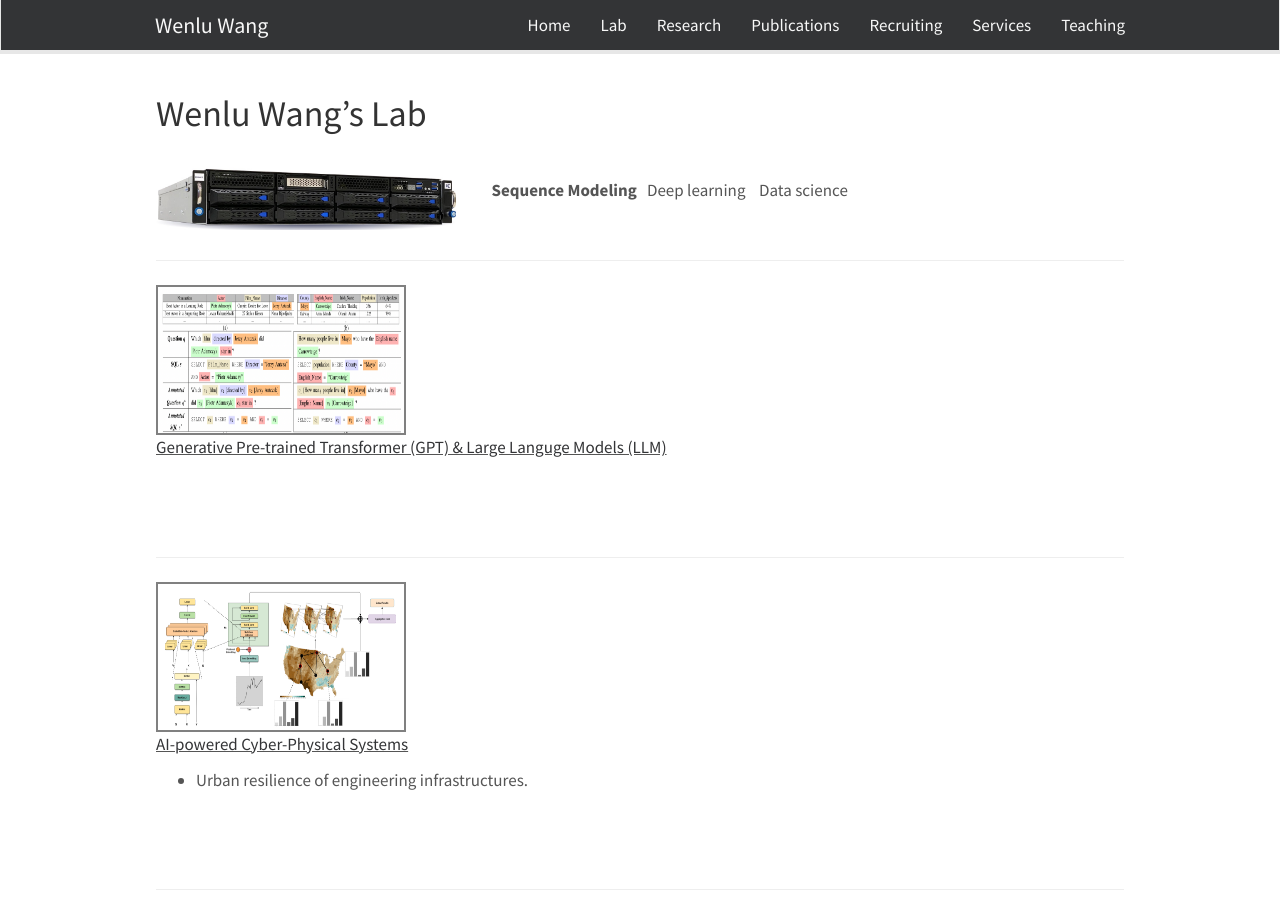
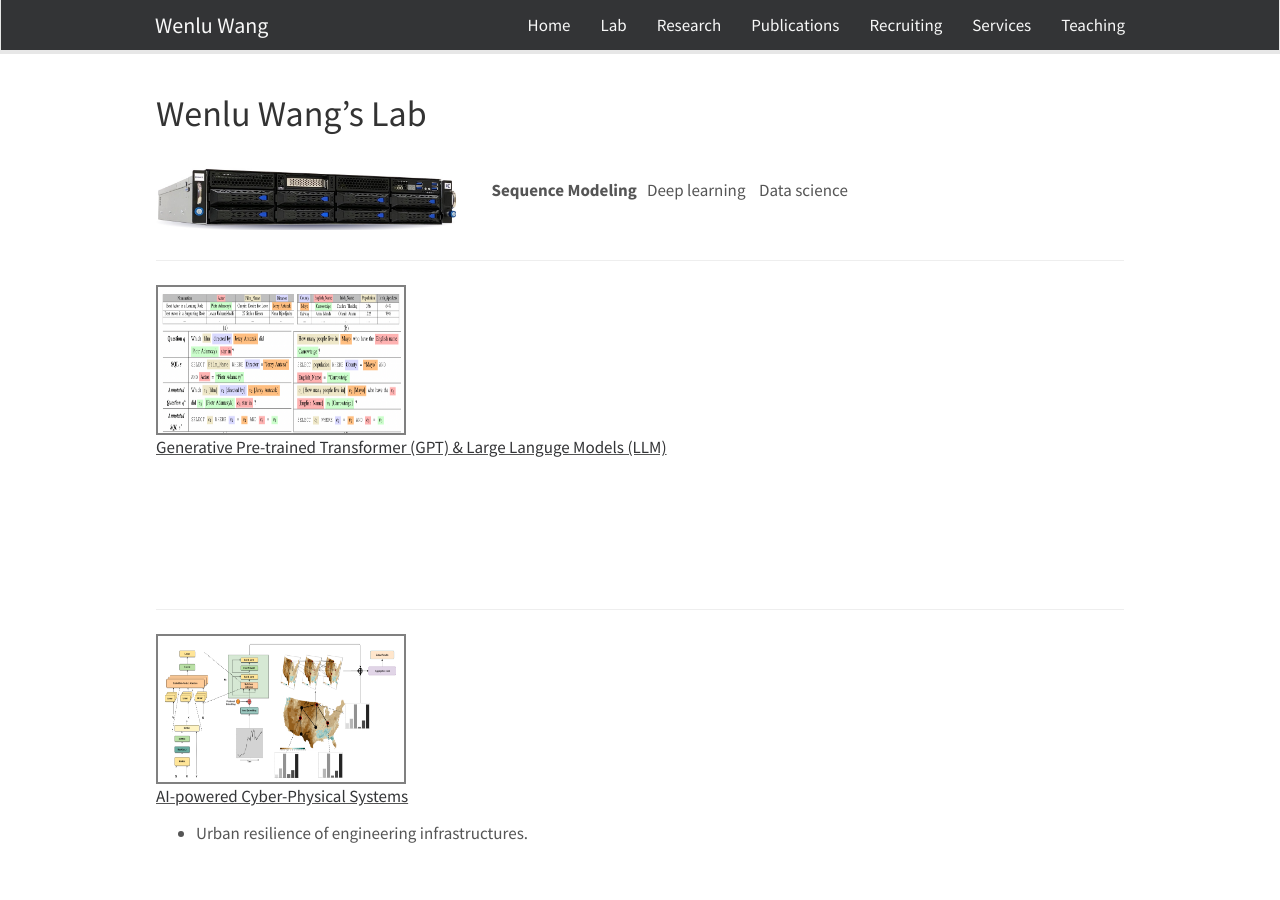
Before and after one commit to WENLU-W/WENLU-W.github.io, a Jekyll site: the page built from docs/_pages/team.md, in a window 1280 px wide and 900 px high. Built offline with Jekyll 4.4.1, drawn with Linux system fonts in a browser that asks for light colours; nearby versions of some CDN libraries.

Commit message:
Update team.md

```diff
--- a/docs/_pages/team.md
+++ b/docs/_pages/team.md
@@ -14,35 +14,34 @@
 </a>&nbsp;&nbsp; <b>Sequence Modeling</b> &nbsp;&nbsp;Deep learning &nbsp;&nbsp; Data science
 
 ------------------------------------------
+<div style="width: 100%;">
 <div style="height: 150px; width: 250px; border: 2px solid gray; background-image: url({{ site.url }}{{ site.baseurl }}/images/nlidb.png);background-position: center center; background-repeat: no-repeat; background-size: 100% 100%;">
 </div>
+<div style="height: 150px; width: 1000px;">
 <ins>[Generative Pre-trained Transformer (GPT) & Large Languge Models (LLM)](https://wenlu-w.github.io/project/2022/01/01/llm.html)</ins>
-<br>
-<br>
-<br>
-<br>
-
+</div>
+</div>
 ------------------------------------------
+<div style="width: 100%;">
 <div style="height: 150px; width: 250px; border: 2px solid gray; background-image: url({{ site.url }}{{ site.baseurl }}/images/weather2.png);background-position: center center; background-repeat: no-repeat; background-size: 100% 100%;">
 </div>
+<div style="height: 150px; width: 1000px;">
 <ins>[AI-powered Cyber-Physical Systems](https://wenlu-w.github.io/project/2021/09/01/social.html)</ins>
 - Urban resilience of engineering infrastructures.
-<br>
-<br>
-<br>
-<br>
-
+</div>
+</div>
 ------------------------------------------
+<div style="width: 100%;">
 <div style="height: 150px; width: 250px; border: 2px solid gray; background-image: url({{ site.url }}{{ site.baseurl }}/images/advremoval.png);background-position: center center; background-repeat: no-repeat; background-size: 100% 100%;">
 </div>
+<div style="height: 150px; width: 1000px;">
 <ins>[Sequence Modeling](https://wenlu-w.github.io/project/2021/09/01/sequential.html)<ins>
 - Generative molecular design.
 - Genomics phenotyping.
 - AI-based retrosynthesis planning.
-
+</div>
+</div>
 ------------------------------------------
-
-
 
 
 ### Advisees
```
